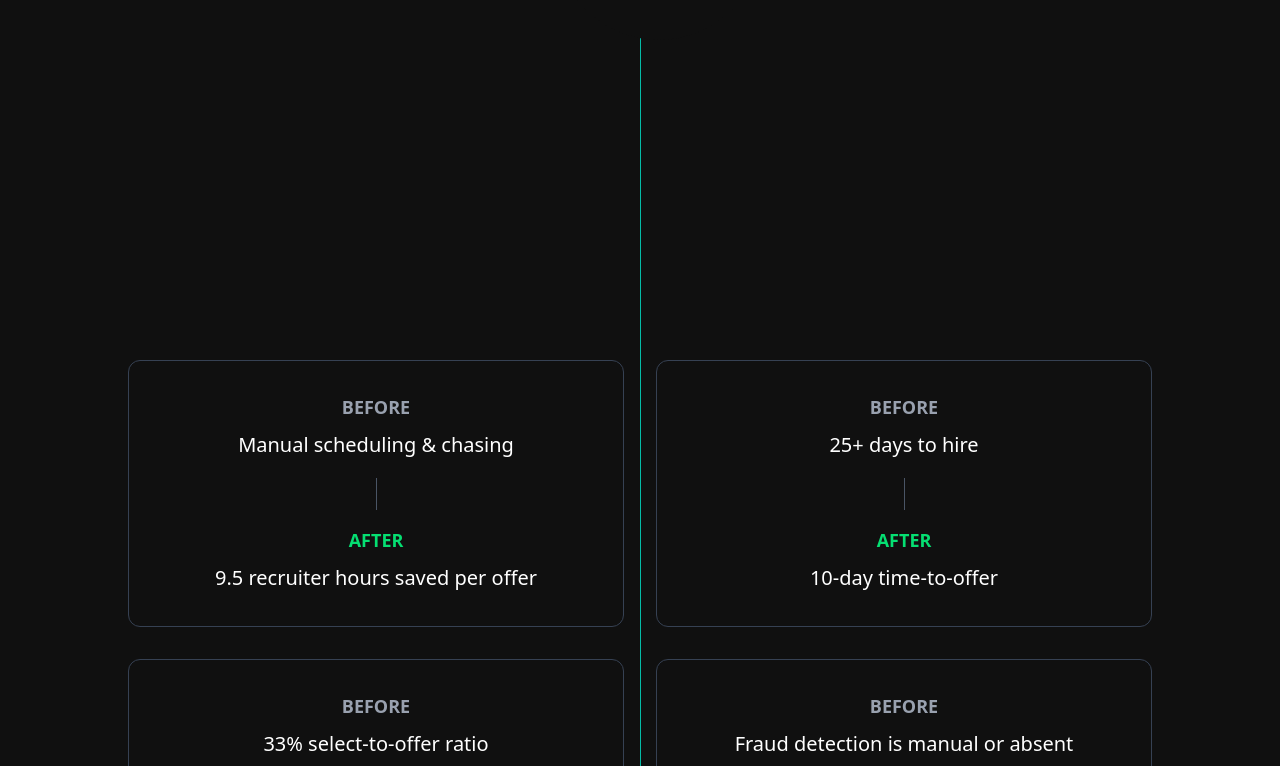
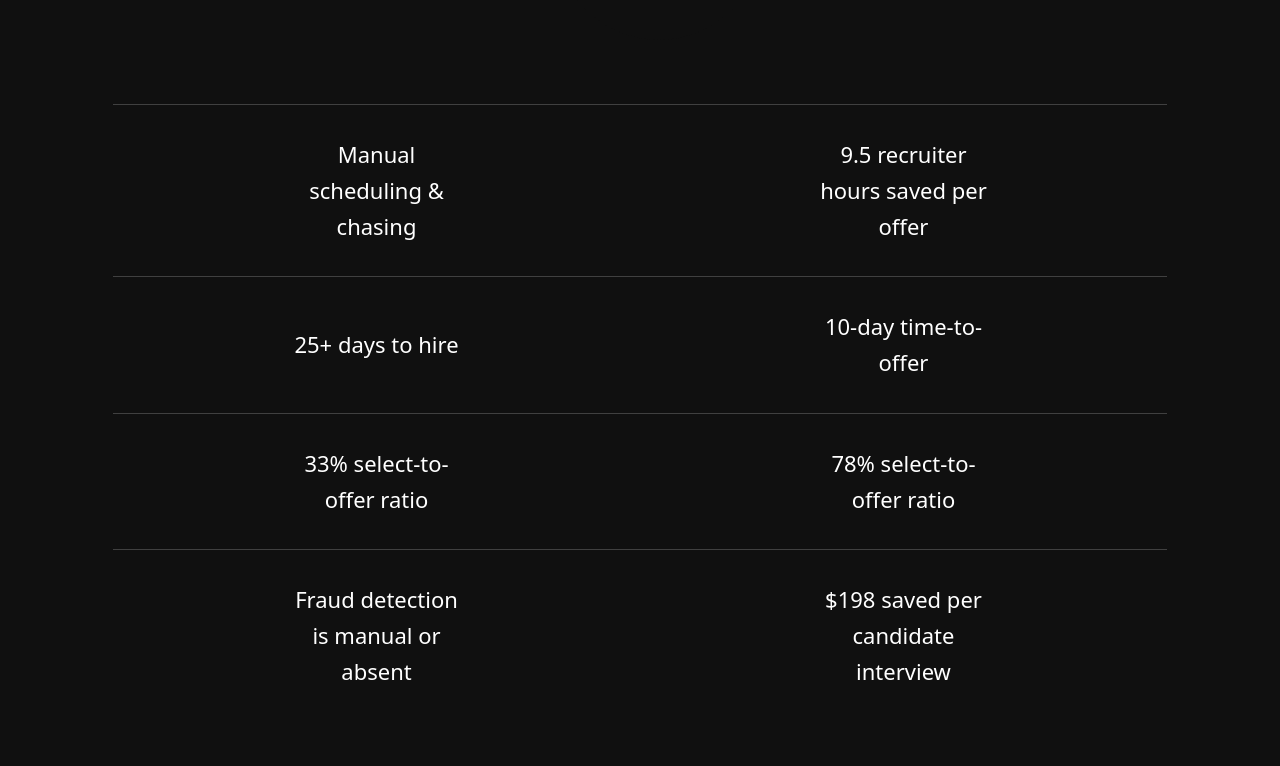
Before and after one commit to LuseBiswas/BerrieBot, a Next.js app: page / in a window 1280 px wide. Shown: the part 6494-7260 px from the top of the page. Built offline with nearby package versions, Linux system fonts and the light colour scheme.

Commit message:
Comparison Section is done

```diff
--- a/components/ComparisonSection.tsx
+++ b/components/ComparisonSection.tsx
@@ -1,5 +1,5 @@
 "use client";
-import { motion, useInView } from "framer-motion";
+import { motion, useInView, useScroll, useTransform } from "framer-motion";
 import React, { useRef } from "react";
 import { ArrowLeft, ArrowRight } from "lucide-react";
 
@@ -26,6 +26,15 @@ export default function ComparisonSection() {
   const ref = useRef(null);
   const isInView = useInView(ref, { once: true, margin: "-100px" });
 
+  // Scroll progress for the line animation
+  const { scrollYProgress } = useScroll({
+    target: ref,
+    offset: ["start end", "end start"]
+  });
+
+  // Transform scroll progress to line height
+  const lineHeight = useTransform(scrollYProgress, [0, 1], ["0%", "100%"]);
+
   return (
     <section
       ref={ref}
@@ -34,8 +43,11 @@ export default function ComparisonSection() {
       {/* Background grid pattern */}
       <div className="absolute inset-0 bg-pinstripes bg-fixed opacity-0" />
 
-      {/* Central green line */}
-      <div className="pointer-events-none absolute left-1/2 top-0 bottom-0 w-px bg-[#04BBA6]" />
+      {/* Central green line - animated with scroll */}
+      <motion.div
+        className="pointer-events-none absolute left-1/2 top-0 w-px bg-[#04BBA6]"
+        style={{ height: lineHeight }}
+      />
 
       <motion.div
         className="relative z-10 w-full max-w-6xl mx-auto text-center"
@@ -61,7 +73,7 @@ export default function ComparisonSection() {
           </h2>
 
                      {/* Before/After indicator with arrows */}
-           <div className="flex items-center justify-center gap-8 px-8 py-64">
+           <div className="flex items-center justify-center gap-8 px-8 pt-64">
              {/* Left Side - Arrow with text below */}
              <div className="flex flex-col items-center gap-4">
                <div className="flex items-center">
@@ -91,47 +103,41 @@ export default function ComparisonSection() {
            </div>
         </div>
 
-        {/* Comparison grid */}
-        <div className="grid grid-cols-1 md:grid-cols-2 gap-8 max-w-5xl mx-auto">
+                 {/* Comparison table */}
+         <div className="w-[1054px] mx-auto mt-16 relative">
+           <table className="w-full">
+             <tbody>
                {COMPARISON_DATA.map((item, index) => (
-            <motion.div
+                 <motion.tr
                    key={index}
-              className="relative"
-              initial={{ opacity: 0, x: index % 2 === 0 ? -50 : 50 }}
-              animate={
-                isInView
-                  ? { opacity: 1, x: 0 }
-                  : { opacity: 0, x: index % 2 === 0 ? -50 : 50 }
-              }
+                   initial={{ opacity: 0, y: 50 }}
+                   animate={isInView ? { opacity: 1, y: 0 } : { opacity: 0, y: 50 }}
                    transition={{
                      duration: 0.6,
                      delay: index * 0.1,
                      ease: "easeOut",
                    }}
                  >
-              <div className="bg-[#101010] border border-gray-700 rounded-xl p-8 text-center">
-                <div className="mb-4">
-                  <h3 className="text-lg font-semibold text-gray-400 mb-2">
-                    BEFORE
-                  </h3>
-                  <p className="text-white text-xl leading-relaxed">
+                   <td className="p-8 text-center border-t border-white/20">
+                     <div className="w-[180px] mx-auto">
+                       <p className="text-white text-[22px] leading-relaxed ">
                          {item.before}
                        </p>
                      </div>
-
-                <div className="w-px h-8 bg-gray-600 mx-auto my-4"></div>
-
-                <div>
-                  <h3 className="text-lg font-semibold text-green-400 mb-2">
-                    AFTER
-                  </h3>
-                  <p className="text-white text-xl leading-relaxed">
+                   </td>
+                   <td className="p-8 text-center border-t border-white/20">
+                     <div className="w-[180px] mx-auto">
+                       <p className="text-white text-[22px] leading-relaxed">
                          {item.after}
                        </p>
                      </div>
-              </div>
-            </motion.div>
+                   </td>
+                 </motion.tr>
                ))}
+             </tbody>
+           </table>
+
+
          </div>
       </motion.div>
     </section>
```
Lines whose indentation alone changed are shown as unchanged.
